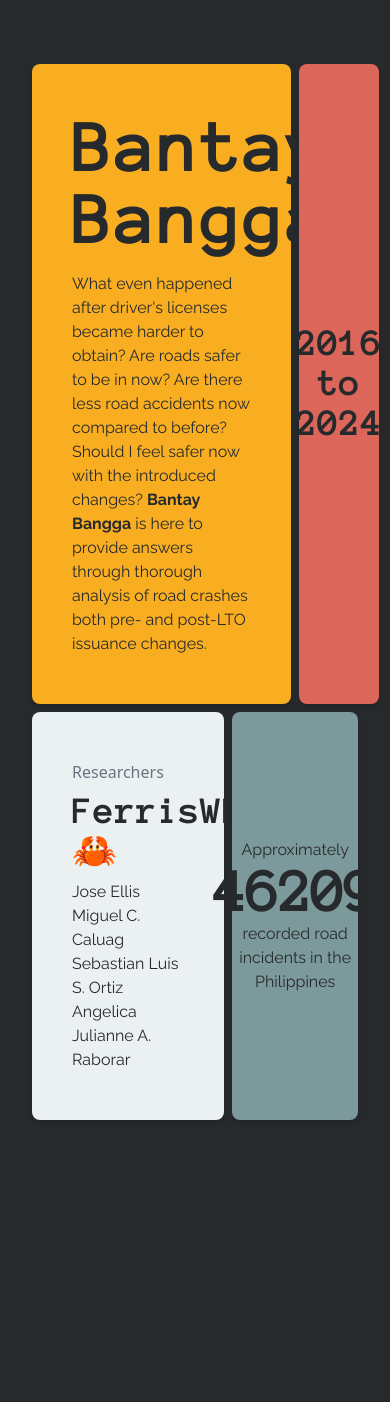
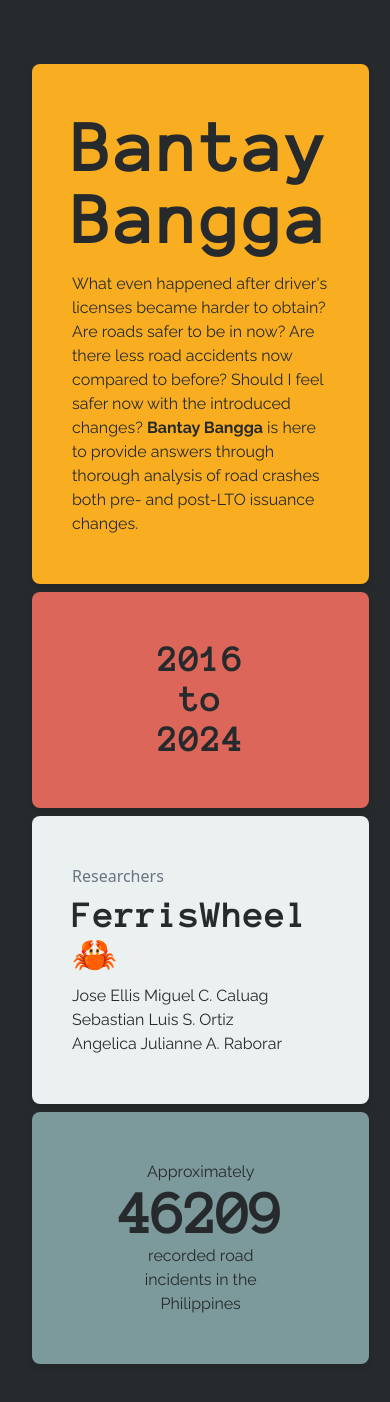
Before and after one commit to bantay-bangga/bantay-bangga.github.io, a SvelteKit app: page / in a window 390 px wide. Shown: the top 1402 px of the page. Before the commit the page ends 1184 px from the top, so only its background shows below. Built offline with nearby package versions, Linux system fonts and the light colour scheme.

Commit message:
feat: implement media queries for cards

```diff
--- a/src/routes/Hero.svelte
+++ b/src/routes/Hero.svelte
@@ -1,6 +1,6 @@
-<div class="grid grid-cols-5 gap-2 text-surface">
+<div class="grid gap-2 text-surface md:grid-cols-5">
     <div
-        class="col-span-4 space-y-4 rounded-lg bg-primary px-10 py-12 shadow-md transition-transform hover:scale-105 hover:shadow-2xl"
+        class="space-y-4 rounded-lg bg-primary px-10 py-12 shadow-md transition-transform hover:scale-105 hover:shadow-2xl md:col-span-4"
     >
         <h1 class="font-anon text-7xl font-bold tracking-wider">Bantay Bangga</h1>
         <p class="font-raleway">
@@ -16,7 +16,7 @@
         <h2 class="w-min text-center font-anon text-4xl font-bold tracking-wider">2016 to 2024</h2>
     </div>
     <div
-        class="col-span-3 space-y-2 rounded-lg bg-tertiary-50 px-10 py-12 shadow-md transition-transform hover:scale-105 hover:shadow-2xl"
+        class="space-y-2 rounded-lg bg-tertiary-50 px-10 py-12 shadow-md transition-transform hover:scale-105 hover:shadow-2xl md:col-span-3"
     >
         <span class="text-gray-500">Researchers</span>
         <h2 class="font-anon text-4xl font-bold tracking-wider">FerrisWheel&#129408;</h2>
@@ -27,7 +27,7 @@
         </ul>
     </div>
     <div
-        class="col-span-2 flex items-center justify-center rounded-lg bg-tertiary-400 px-10 py-12 shadow-md transition-transform hover:scale-105 hover:shadow-2xl"
+        class="flex items-center justify-center rounded-lg bg-tertiary-400 px-10 py-12 shadow-md transition-transform hover:scale-105 hover:shadow-2xl md:col-span-2"
     >
         <p class="w-min text-center font-raleway">
             Approximately <span class="font-anon text-6xl font-bold">46209</span> recorded road incidents in the Philippines
```
